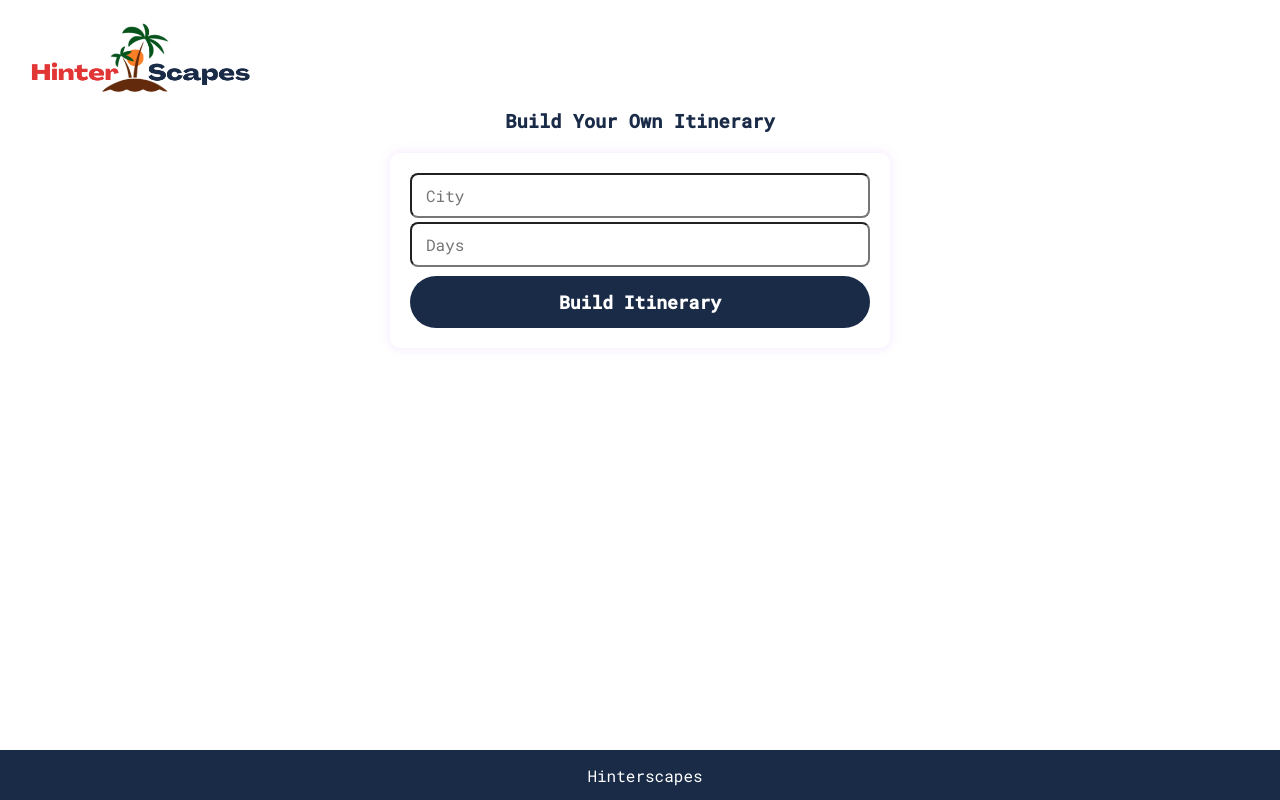
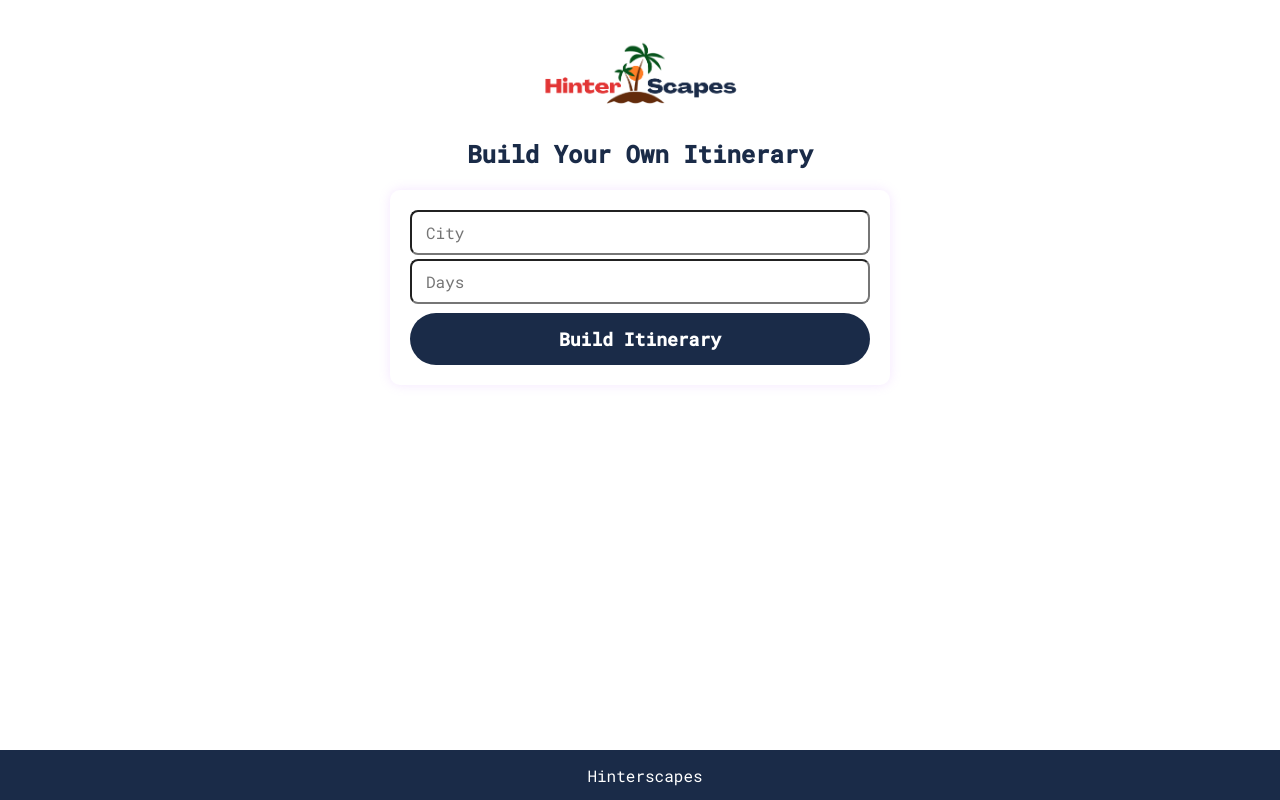
Before and after one commit to shreeparab1890/gpt-build-itinerary, a Next.js app: page / in a window 1280 px wide. Built offline with nearby package versions, Linux system fonts and the light colour scheme.

Commit message:
Update page.tsx

```diff
--- a/app/page.tsx
+++ b/app/page.tsx
@@ -86,17 +86,17 @@ export default function Home() {
   return (
     <main>
 
-      <div className="app-container">
+      <div className="app-container" style={{ textAlign: "center" }}>
         <img
         src="/hg_logo.png"
-        style={{ width: "240px"}}
+        style={{ width: "250px", padding: "20px"}}
         alt="logo"
         className="img-fluid"
       />
 
-        <h3 style={{ textAlign: "center", color: "#1A2B48" }}>
+        <h2 style={{ textAlign: "center", color: "#1A2B48" }}>
           Build Your Own Itinerary
-        </h3>
+        </h2>
         <div style={styles.formContainer} className="form-container">
           <input
             style={styles.input}
```
